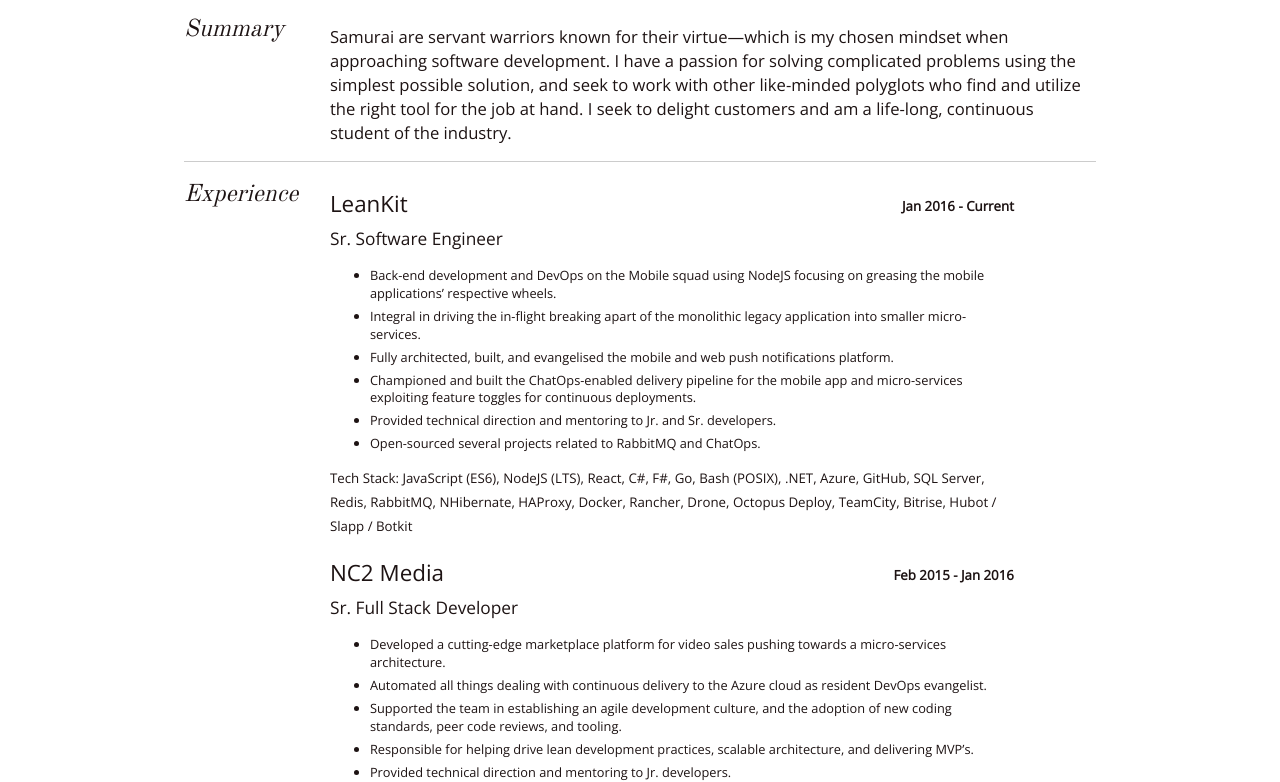
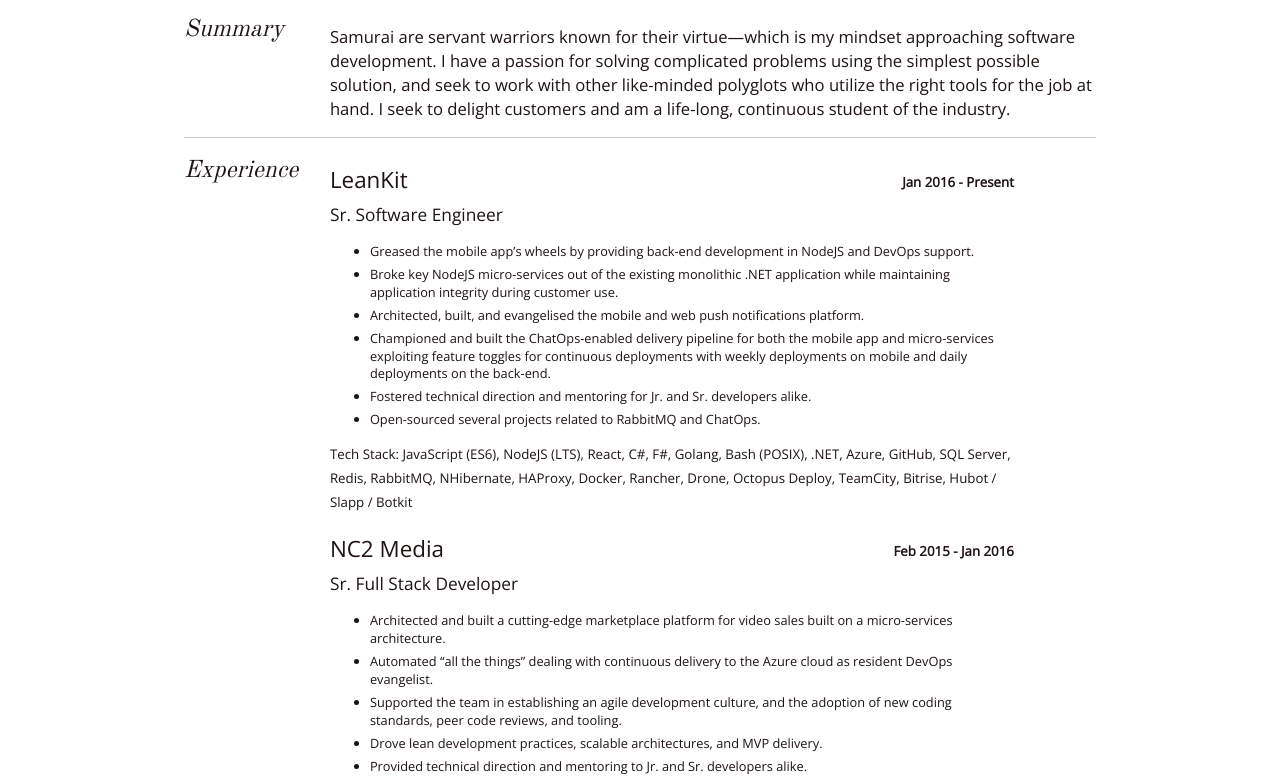
Before and after one commit to Bunk/resume, a plain HTML site: page public/index.html in a window 1280 px wide. Shown: the part 154-936 px from the top of the page. Drawn offline with nearby package versions, Linux system fonts and the light colour scheme.

Commit message:
Tweaks to experience and typo fixes

```diff
--- a/public/index.html
+++ b/public/index.html
@@ -25,32 +25,32 @@
         <hr />
         <section id="summary" class="level3">
         <h3>Summary</h3>
-        <p>Samurai are servant warriors known for their virtue—which is my chosen mindset when approaching software development. I have a passion for solving complicated problems using the simplest possible solution, and seek to work with other like-minded polyglots who find and utilize the right tool for the job at hand. I seek to delight customers and am a life-long, continuous student of the industry.</p>
+        <p>Samurai are servant warriors known for their virtue—which is my mindset approaching software development. I have a passion for solving complicated problems using the simplest possible solution, and seek to work with other like-minded polyglots who utilize the right tools for the job at hand. I seek to delight customers and am a life-long, continuous student of the industry.</p>
         <hr />
         </section>
         <section id="experience" class="level3">
         <h3>Experience</h3>
         <dl>
         <dt>LeanKit</dt>
-        <dd><p><strong>Jan 2016 - Current</strong> <em>Sr. Software Engineer</em></p>
+        <dd><p><strong>Jan 2016 - Present</strong> <em>Sr. Software Engineer</em></p>
         <ul>
-        <li>Back-end development and DevOps on the Mobile squad using NodeJS focusing on greasing the mobile applications’ respective wheels.</li>
-        <li>Integral in driving the in-flight breaking apart of the monolithic legacy application into smaller micro-services.</li>
-        <li>Fully architected, built, and evangelised the mobile and web push notifications platform.</li>
-        <li>Championed and built the ChatOps-enabled delivery pipeline for the mobile app and micro-services exploiting feature toggles for continuous deployments.</li>
-        <li>Provided technical direction and mentoring to Jr. and Sr. developers.</li>
+        <li>Greased the mobile app’s wheels by providing back-end development in NodeJS and DevOps support.</li>
+        <li>Broke key NodeJS micro-services out of the existing monolithic .NET application while maintaining application integrity during customer use.</li>
+        <li>Architected, built, and evangelised the mobile and web push notifications platform.</li>
+        <li>Championed and built the ChatOps-enabled delivery pipeline for both the mobile app and micro-services exploiting feature toggles for continuous deployments with weekly deployments on mobile and daily deployments on the back-end.</li>
+        <li>Fostered technical direction and mentoring for Jr. and Sr. developers alike.</li>
         <li>Open-sourced several projects related to RabbitMQ and ChatOps.</li>
         </ul>
-        <p>Tech Stack: JavaScript (ES6), NodeJS (LTS), React, C#, F#, Go, Bash (POSIX), .NET, Azure, GitHub, SQL Server, Redis, RabbitMQ, NHibernate, HAProxy, Docker, Rancher, Drone, Octopus Deploy, TeamCity, Bitrise, Hubot / Slapp / Botkit</p>
+        <p>Tech Stack: JavaScript (ES6), NodeJS (LTS), React, C#, F#, Golang, Bash (POSIX), .NET, Azure, GitHub, SQL Server, Redis, RabbitMQ, NHibernate, HAProxy, Docker, Rancher, Drone, Octopus Deploy, TeamCity, Bitrise, Hubot / Slapp / Botkit</p>
         </dd>
         <dt>NC2 Media</dt>
         <dd><p><strong>Feb 2015 - Jan 2016</strong> <em>Sr. Full Stack Developer</em></p>
         <ul>
-        <li>Developed a cutting-edge marketplace platform for video sales pushing towards a micro-services architecture.</li>
-        <li>Automated all things dealing with continuous delivery to the Azure cloud as resident DevOps evangelist.</li>
+        <li>Architected and built a cutting-edge marketplace platform for video sales built on a micro-services architecture.</li>
+        <li>Automated “all the things” dealing with continuous delivery to the Azure cloud as resident DevOps evangelist.</li>
         <li>Supported the team in establishing an agile development culture, and the adoption of new coding standards, peer code reviews, and tooling.</li>
-        <li>Responsible for helping drive lean development practices, scalable architecture, and delivering MVP’s.</li>
-        <li>Provided technical direction and mentoring to Jr. developers.</li>
+        <li>Drove lean development practices, scalable architectures, and MVP delivery.</li>
+        <li>Provided technical direction and mentoring to Jr. and Sr. developers alike.</li>
         <li>Open-sourced a few of our internal tools including a scaffolding engine for our front-end SPA apps, and Be-Be, our friendly chat ops automation bot.</li>
         </ul>
         <p>Tech Stack: C#, F#, JavaScript, AngularJS, CucumberJS, SASS, Web API, NodeJS, Gulp, Teamcity, Bitbucket (Git), Octopus Deploy, Azure, DocumentDB, Redis</p>
@@ -58,8 +58,8 @@
         <dt>Asurion</dt>
         <dd><p><strong>Apr 2014 - Feb 2015</strong> <em>Sr. Development Tech Lead</em></p>
         <ul>
-        <li>Architected a new platform built around micro-services to “strangle out” hard to test, defect-prone, and unmanageable code into modular, single purpose units which can be utilized across tenants.</li>
-        <li>Instrumental in designing and implementing a trunk-based build and deployment pipeline which facilitated continuous delivery for our department.</li>
+        <li>Architected a new platform built around micro-services to “strangle out” hard to test, defect-prone, and unmanageable code into modular, single purpose units which could be utilized across tenants.</li>
+        <li>Instrumental in designing and implementing a trunk-based build and deployment pipeline which facilitated continuous delivery for our department with daily deployments.</li>
         <li>Instrumental in establishing an Agile development culture, and driving success through the adoption of new coding standards, peer code reviews, and tooling.</li>
         <li>Pushed technical excellence by achieving 100% peer-reviewed and tested code, adoption of new languages and tools, and leading the team through a truly successful Scrum process. Our team was viewed internally and externally as the cutting edge of Asurion.</li>
         <li>Led groups of technical and business colleagues through Sharpen-the-Saw meet-ups in order to drive knowledge share across the company.</li>
```
Also changed, not shown: src/resume.md (+14 -14 lines), 1 other file.
